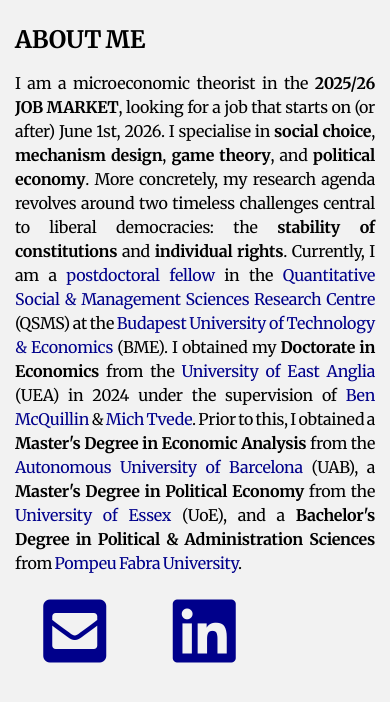
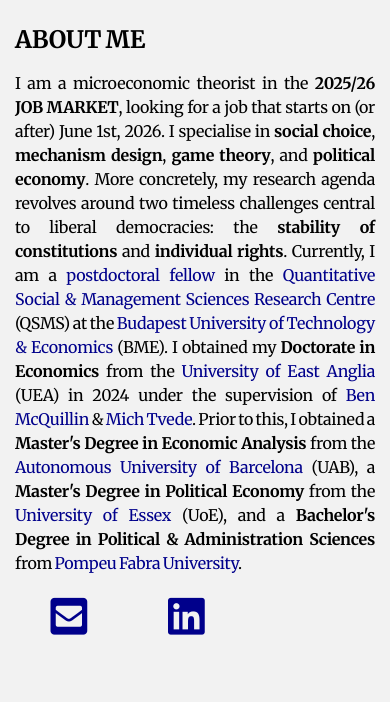
Before and after one commit to HectorHermidaRivera/hectorhermidarivera.github.io, a Jekyll site: the page built from index.md, in a window 390 px wide. Shown: the top 702 px of the page. Built offline with Jekyll 4.4.1, drawn with Linux system fonts in a browser that asks for light colours; a style sheet for code colours, icons or effects is not loaded.

Commit message:
Update style.css

```diff
--- a/assets/css/style.css
+++ b/assets/css/style.css
@@ -352,7 +352,7 @@ a {
  #about-me .icon-row a {
     flex: 0 1 auto;
     text-align: center;
-    font-size: 3em;           /* make icons bigger */
+    font-size: 1.75em;           /* make icons bigger */
     transition: none;          /* no animation needed */
   }
 
```
